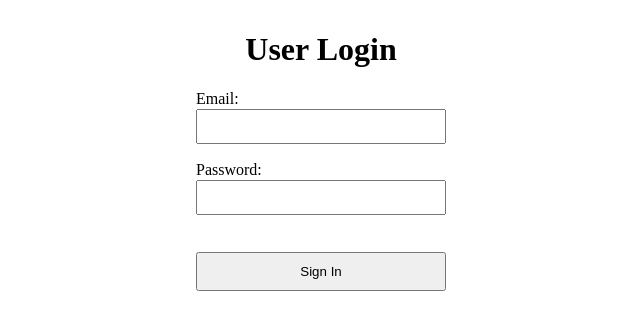
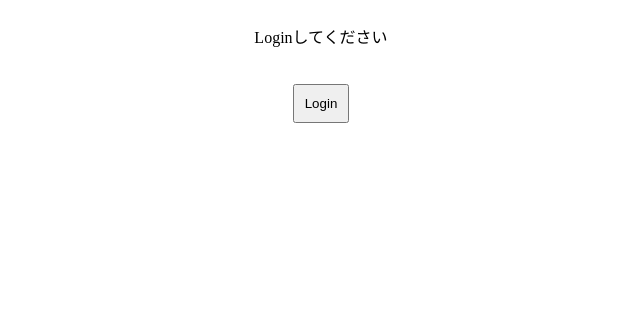
Before and after one commit to pj100-team/react-v3, a React (Create React App) app: page / in a window 1280 px wide. Shown: the top 330 px of the page, without its empty margins (319-959 px from the left). Built offline with nearby package versions, Linux system fonts and the light colour scheme.

Commit message:
👍　MidTest2

```diff
--- /dev/null
+++ b/src/MidTest2.tsx
@@ -0,0 +1,37 @@
+import React, { useState } from 'react';
+
+const MidTest2 = () => {
+  const [isLogin, setIsLogin] = useState<boolean>(false);
+  const Login = () => {
+    setIsLogin((isLogin) => !isLogin);
+  };
+
+  return (
+    <div
+      style={{
+        flexDirection: 'column',
+        display: 'flex',
+        justifyContent: 'center',
+        alignItems: 'center',
+        flexWrap: 'wrap',
+      }}
+    >
+      {isLogin ? (
+        <div style={{ textAlign: 'center' }}>
+          <p>Login中です</p>
+          <p>ユーザー名称:WWk</p>
+          <p>ユーザーメール:WWk@aiful.com</p>
+        </div>
+      ) : (
+        <div style={{ textAlign: 'center' }}>
+          <p>Loginしてください</p>
+        </div>
+      )}
+      <button style={{ padding: '10px', marginTop: '20px', cursor: 'pointer', maxWidth: '200px' }} onClick={Login}>
+        {isLogin ? 'Logout' : 'Login'}
+      </button>
+    </div>
+  );
+};
+
+export default MidTest2;
--- a/src/index.tsx
+++ b/src/index.tsx
@@ -1,12 +1,13 @@
 import React from 'react';
 import ReactDOM from 'react-dom/client';
-import LoginTest from './loginTest';
+import MidTest2 from './MidTest2';
 
 const root = ReactDOM.createRoot(document.getElementById('root') as HTMLElement);
 root.render(
   <React.StrictMode>
     {/* <App /> */}
-    <LoginTest />
+    {/* <LoginTest /> */}
+    <MidTest2 />
     {/* <LowTest title={'FulAi'} /> */}
   </React.StrictMode>,
 );
```
